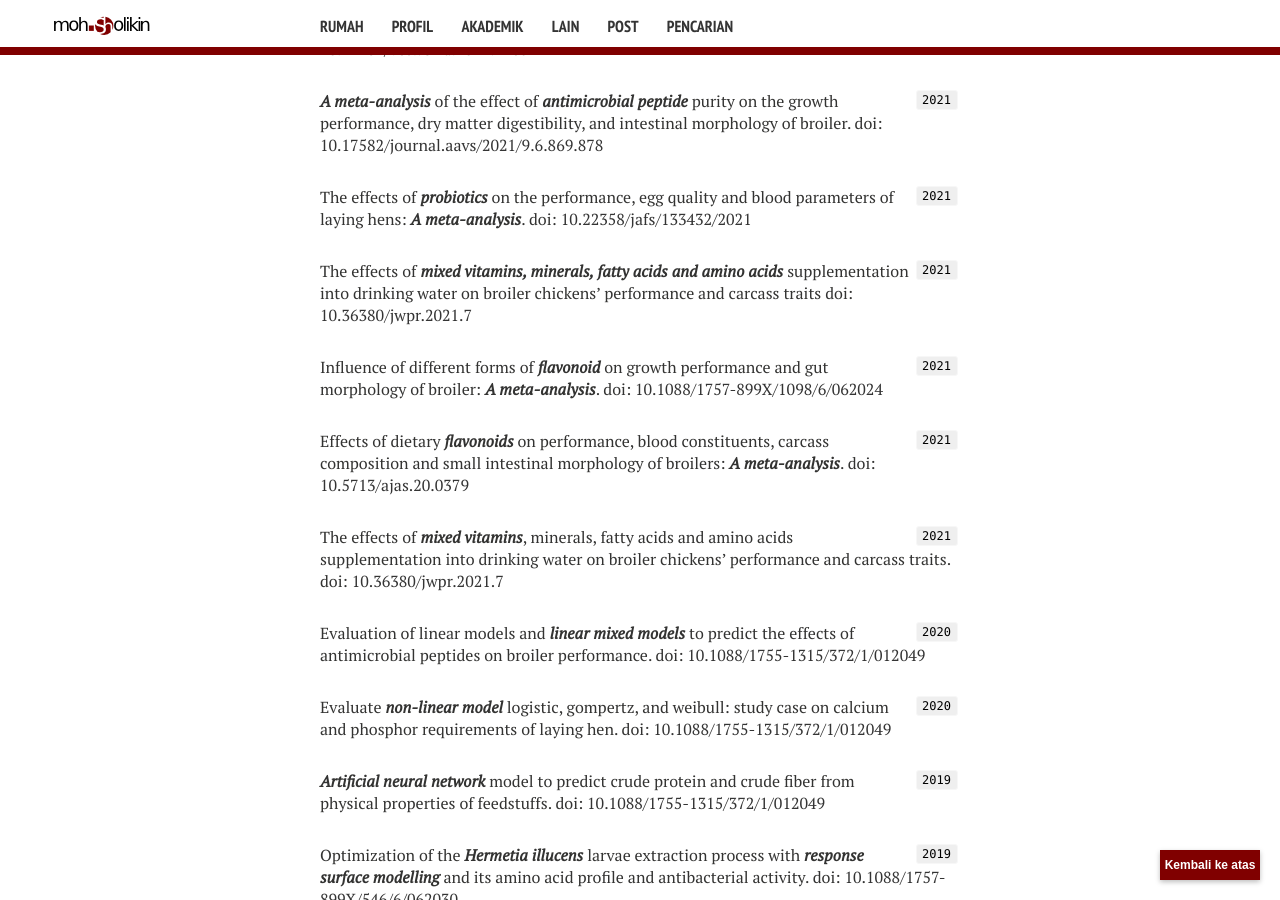
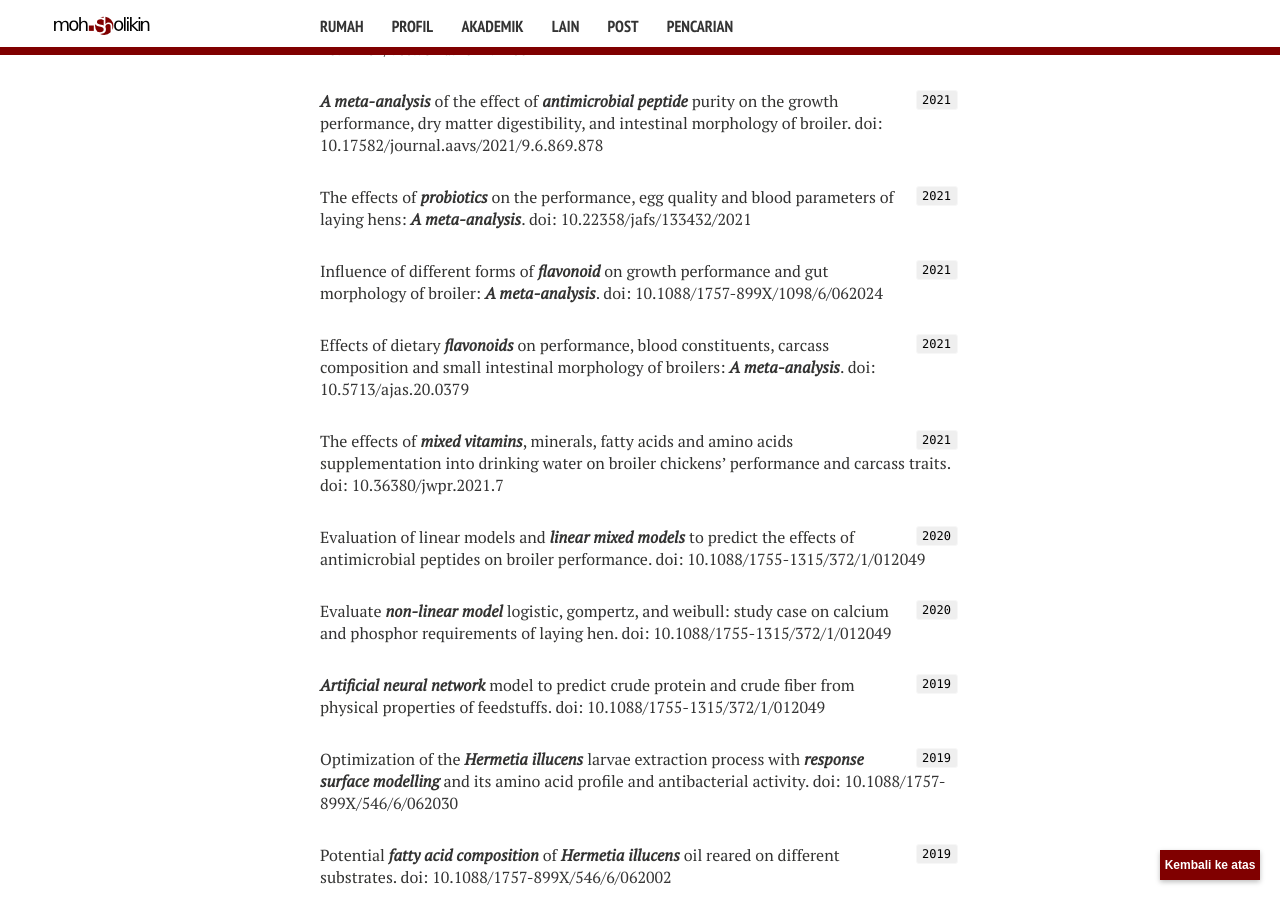
Before and after one commit to mohammad-miftakhus-sholikin/academic_website, a Jekyll site: the page built from _posts/profil/2021-01-18-riwayat-hidup-penulis.md, in a window 1280 px wide and 900 px high, scrolled down 3485 px. Built offline with Jekyll 4.4.1, drawn with Linux system fonts in a browser that asks for light colours; nearby versions of some CDN libraries; some web fonts are replaced.

Commit message:
Signed-off-by: Mohammad Miftakhus Sholikin <mohammadmiftakhussholikin@gmail.com>

```diff
--- a/_posts/profil/2021-01-18-riwayat-hidup-penulis.md
+++ b/_posts/profil/2021-01-18-riwayat-hidup-penulis.md
@@ -170,10 +170,6 @@
 The effects of _probiotics_ on the performance, egg quality and blood parameters of laying hens: _A meta-analysis_. doi: [10.22358/jafs/133432/2021](http://www.jafs.com.pl/The-effects-of-probiotics-on-the-performance-egg-quality-and-blood-parameters-of,133432,0,2.html)
 
 `2021`
-The effects of _mixed vitamins, minerals, fatty acids and amino acids_ supplementation into drinking water on broiler chickens' performance and carcass traits
-doi: [10.36380/jwpr.2021.7](https://jwpr.science-line.com/attachments/article/57/JWPR%2011(1)%2047-52,%202021.pdf)
-
-`2021`
 Influence of different forms of _flavonoid_ on growth performance and gut morphology of broiler: _A meta-analysis_. doi: [10.1088/1757-899X/1098/6/062024](https://iopscience.iop.org/article/10.1088/1757-899X/1098/6/062024/meta)
 
 `2021`
```
